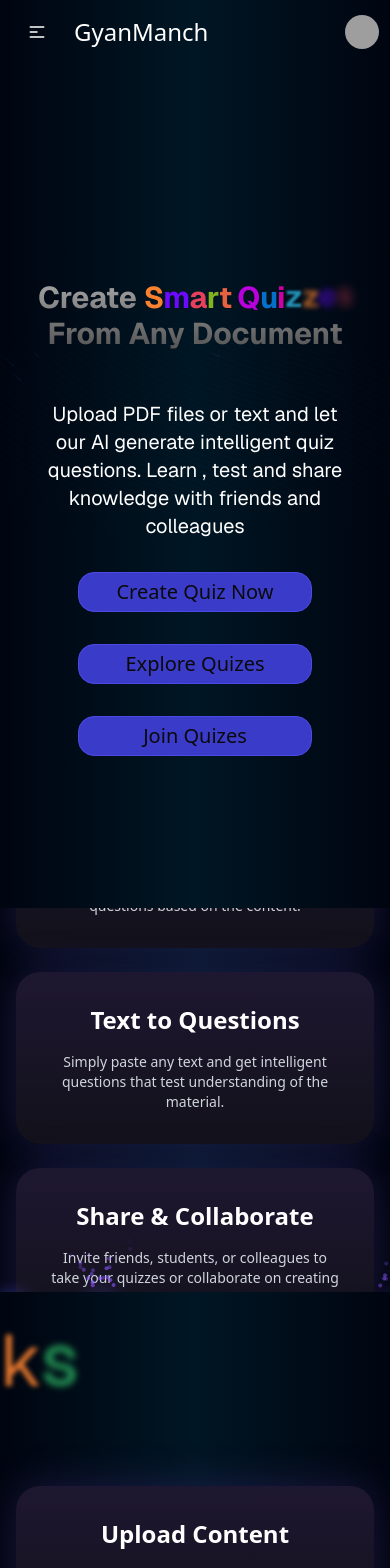
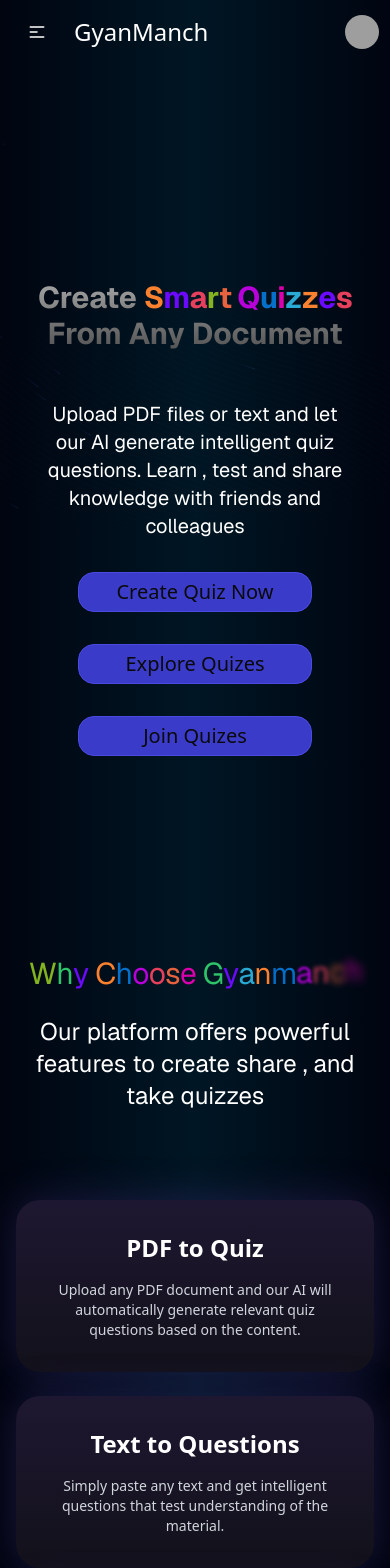
Before and after one commit to kunal12kumar/Gyaanmunch, a Next.js app: page / in a window 390 px wide. Shown: the top 1568 px of the page. Built offline with nearby package versions, Linux system fonts and the light colour scheme; grey boxes are pictures that could not be loaded.

Commit message:
removing all responsivness fault

```diff
--- a/src/app/landingpage/Featurespage/box/page.js
+++ b/src/app/landingpage/Featurespage/box/page.js
@@ -7,12 +7,12 @@ export function Feaaturescard() {
 
 
     return (
-      <div className="w-full py-16 px-4">
+        <div className="w-full h-full py-16 px-4">
 
 
 
 
-      <div className="container mx-auto grid grid-cols-1 md:grid-cols-2 lg:grid-cols-3 gap-6">
+            <div className="container min-h-screen mx-auto grid grid-cols-1 md:grid-cols-2 lg:grid-cols-3 gap-6">
                 {boxcontent.map((proj, index) => (
                     <div
                         key={index}
@@ -42,7 +42,7 @@ export function Feaaturescard() {
 }
 
 
-  const boxcontent=[
+const boxcontent = [
     {
         "title": "PDF to Quiz",
         "description": "Upload any PDF document and our AI will automatically generate relevant quiz questions based on the content."
--- a/src/app/landingpage/Featurespage/page.js
+++ b/src/app/landingpage/Featurespage/page.js
@@ -7,10 +7,10 @@ import { Feaaturescard } from "./box/page";
 export function Featurespage() {
   return (
     <BackgroundBeamsWithCollision>
-      <div className=" flex
+      <div className=" flex min-h-screen
        gap-6 flex-col  justify-center items-center">
-        <h1 className="text-7xl font-sans"><ColourfulText text="Why Choose Gyanmanch"></ColourfulText></h1>
-        <h1 className="text-2xl font-sans text-white">Our platform offers powerful features to create share , and take quizzes</h1>
+        <h1 className="sm:text-7xl text-3xl text-center font-sans"><ColourfulText text="Why Choose Gyanmanch"></ColourfulText></h1>
+        <h1 className="text-2xl font-sans w-[90%] text-center text-white">Our platform offers powerful features to create share , and take quizzes</h1>
         <Feaaturescard></Feaaturescard>
 
       </div>
--- a/src/app/landingpage/HowItWork/box/page.js
+++ b/src/app/landingpage/HowItWork/box/page.js
@@ -7,7 +7,7 @@ export function Feaaturescard() {
 
 
     return (
-      <div className="w-full py-16 px-4">
+      <div className="w-full h-full py-16 px-4">
 
 
 
--- a/src/app/landingpage/HowItWork/page.js
+++ b/src/app/landingpage/HowItWork/page.js
@@ -9,7 +9,7 @@ export function HowitWorkspage() {
     <BackgroundBeamsWithCollision>
       <div className=" min-h-screen flex
        gap-6 flex-col  justify-center items-center">
-        <h1 className="text-7xl font-sans"><ColourfulText text="How It Works"></ColourfulText></h1>
+        <h1 className="sm:text-7xl text-4xl mt-8 font-sans text-center"><ColourfulText text="How It Works"></ColourfulText></h1>
 
         <Feaaturescard></Feaaturescard>
 
--- a/src/components/ui/background-beams-with-collision.jsx
+++ b/src/components/ui/background-beams-with-collision.jsx
@@ -67,7 +67,7 @@ export const BackgroundBeamsWithCollision = ({
     (<div
       ref={parentRef}
       className={cn(
-        "h-96 md:h-[40rem] bg-[linear-gradient(to_right,_#000510_0%,_#001624_50%,_#000510_100%)] dark:from-neutral-950 dark:to-neutral-800 relative flex  w-full justify-center overflow-hidden",
+        "  h-full bg-[linear-gradient(to_right,_#000510_0%,_#001624_50%,_#000510_100%)] dark:from-neutral-950 dark:to-neutral-800 relative flex  w-full justify-center overflow-hidden",
         // h-screen if you want bigger
         className
       )}>
```
Lines whose indentation alone changed are shown as unchanged.
